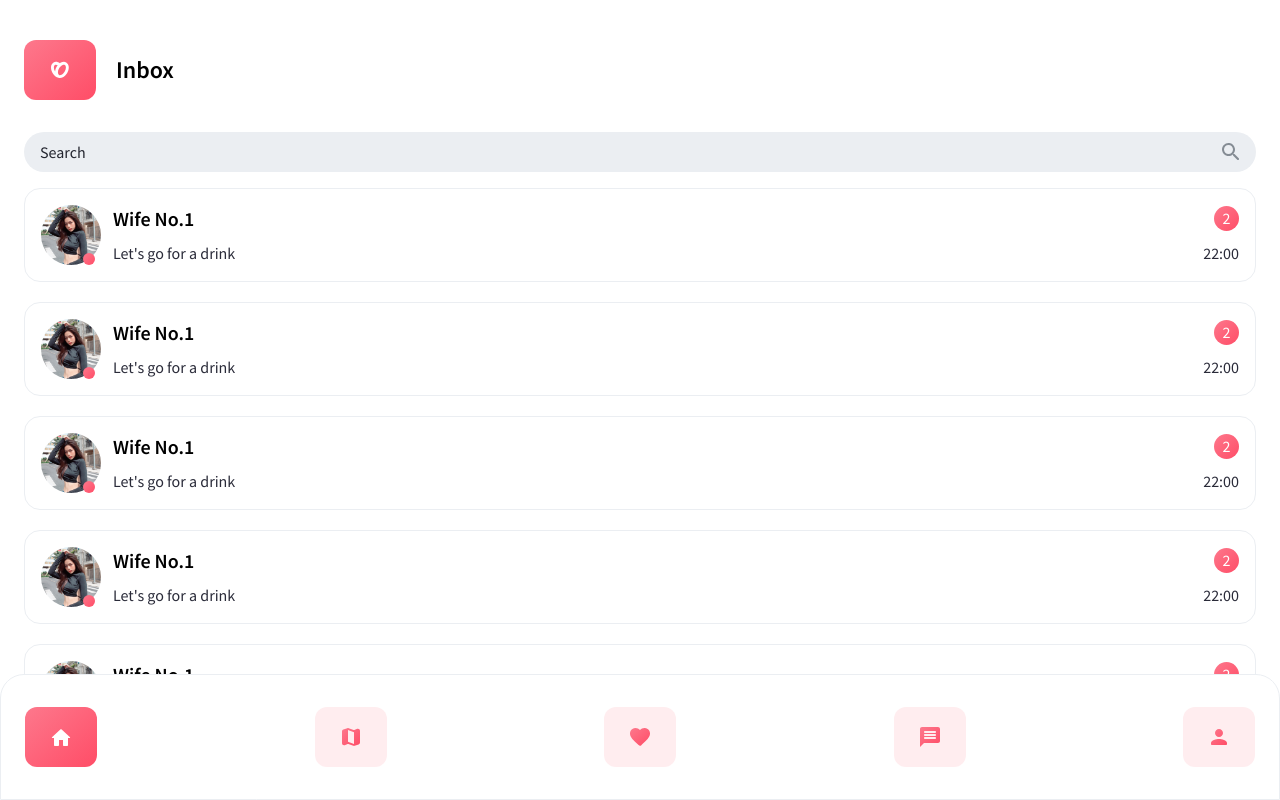
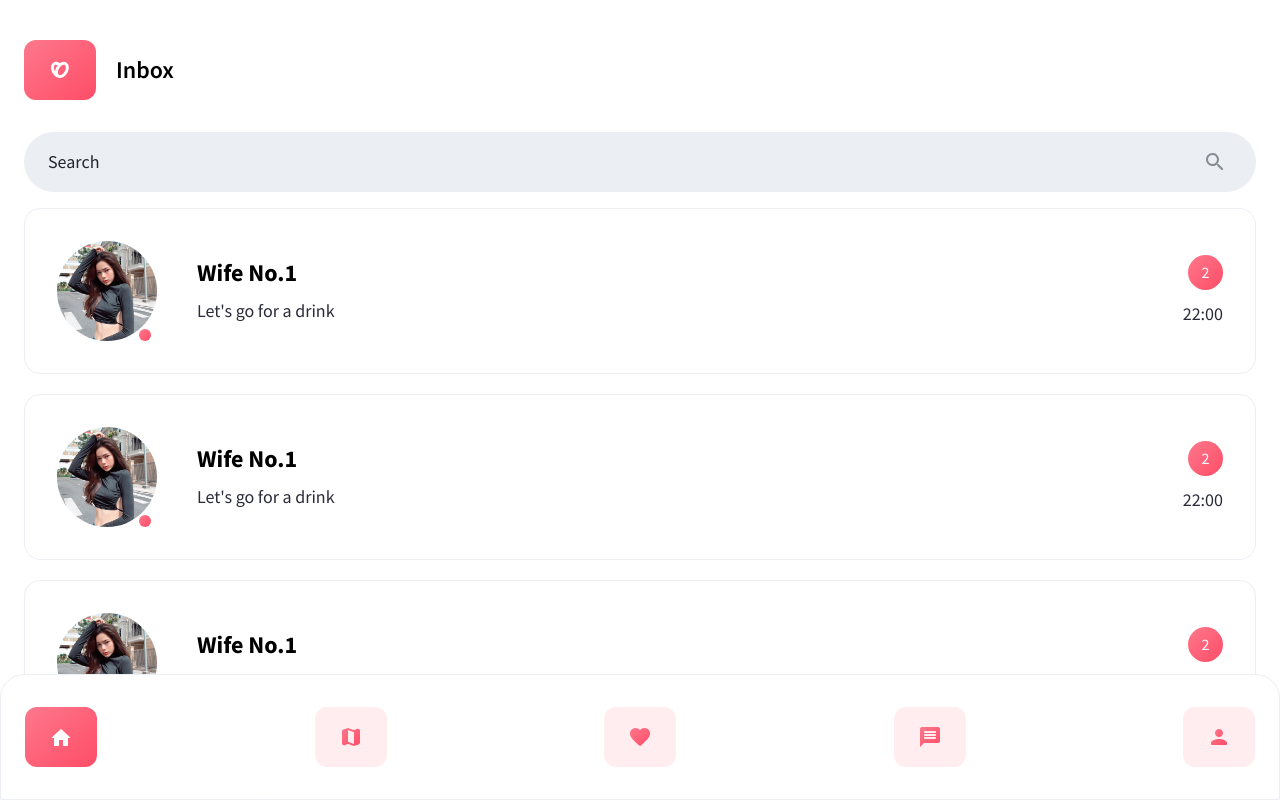
Before and after one commit to b1amage/further-web-front-end, a React (Create React App) app: page /chat in a window 1280 px wide. Shown: the top 800 px of the page. Built offline with nearby package versions, Linux system fonts and the light colour scheme.

Commit message:
responsive chat page

```diff
--- a/src/components/chat/ ChatCard.js
+++ b/src/components/chat/ ChatCard.js
@@ -1,29 +1,35 @@
 import React from "react";
+import SectionTitle from "../../utilities/SectionTitle";
 
 const ChatCard = ({ img, isActive, lastest, name }) => {
 	return (
-		<div className="flex items-center gap-3 p-4 border border-gray rounded-[16px]">
-			<div className="relative w-[60px] h-[60px] rounded-full">
+		<div className="flex cursor-pointer items-center gap-3 md:gap-5 lg:gap-10 p-4 md:p-6 lg:p-8 border border-gray rounded-[16px]">
+			<div className="relative w-[60px] h-[60px] md:w-[80px] md:h-[80px] lg:w-[100px] lg:h-[100px] rounded-full">
 				<img
 					src={img}
 					alt=""
 					className="relative z-10 object-cover w-full h-full rounded-full"
 				/>
-				<div className="absolute bottom-0 right-0 -translate-x-1/2 !z-20 block w-3 h-3 rounded-full bg-gradient-to-br from-primary-50 to-primary-100"></div>
+				{isActive && (
+					<div className="absolute bottom-0 right-0 -translate-x-1/2 !z-20 block w-3 h-3 rounded-full bg-gradient-to-br from-primary-50 to-primary-100"></div>
+				)}
 			</div>
 
 			<div className="flex flex-col flex-1 space-y-2">
-				<h3 className="text-xl font-semibold">{name}</h3>
-				<p className="text-base text-dark-3 dark:text-white">
+				<SectionTitle>{name}</SectionTitle>
+
+				<p className="text-base text-dark-3 dark:text-white lg:text-lg">
 					{lastest.message}
 				</p>
 			</div>
 
 			<div className="flex flex-col items-end space-y-2.5">
-				<p className="w-[25px] h-[25px] rounded-full bg-gradient-to-br from-primary-50 to-primary-100 text-white flex justify-center items-center">
+				<p className="w-[25px] h-[25px] lg:w-[35px] lg:h-[35px] rounded-full bg-gradient-to-br from-primary-50 to-primary-100 text-white flex justify-center items-center">
 					{lastest.messageCount}
 				</p>
-				<p className="text-dark-3 dark:text-white">{lastest.time}</p>
+				<p className="text-dark-3 lg:text-lg dark:text-white">
+					{lastest.time}
+				</p>
 			</div>
 		</div>
 	);
--- a/src/components/chat/SearchBox.js
+++ b/src/components/chat/SearchBox.js
@@ -6,10 +6,10 @@ const SearchBox = () => {
 		<div className="relative my-4">
 			<input
 				type="text"
-				className="w-full px-4 py-2 rounded-full outline-none bg-gray text-dark-1 placeholder:text-dark-1"
+				className="w-full px-4 py-2 rounded-full outline-none md:text-lg md:py-4 md:px-6 bg-gray text-dark-1 placeholder:text-dark-1"
 				placeholder="Search"
 			/>
-			<div className="absolute -translate-y-1/2 right-4 top-1/2">
+			<div className="absolute -translate-y-1/2 right-4 md:right-8 top-1/2">
 				<img src={search} alt="" />
 			</div>
 		</div>
```
